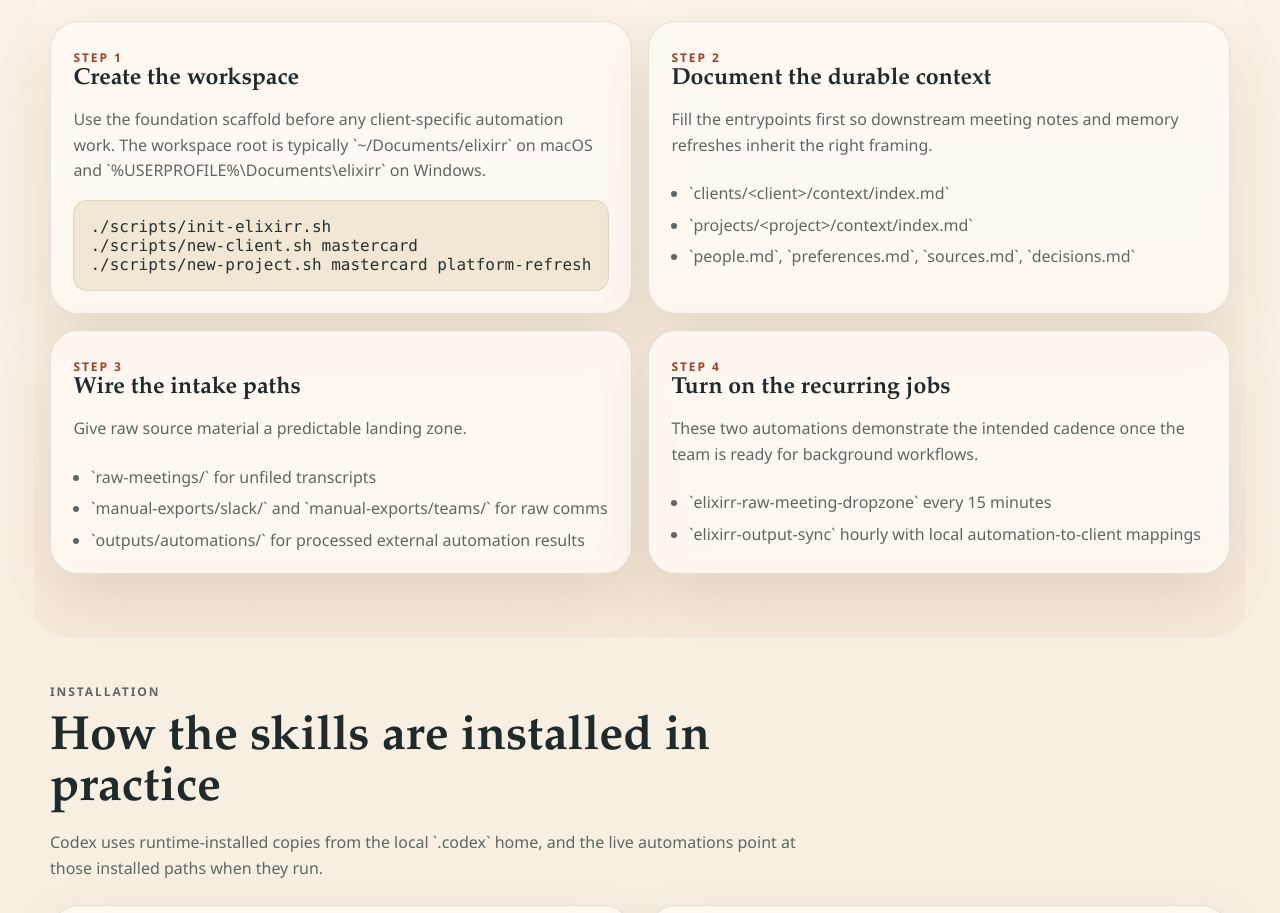
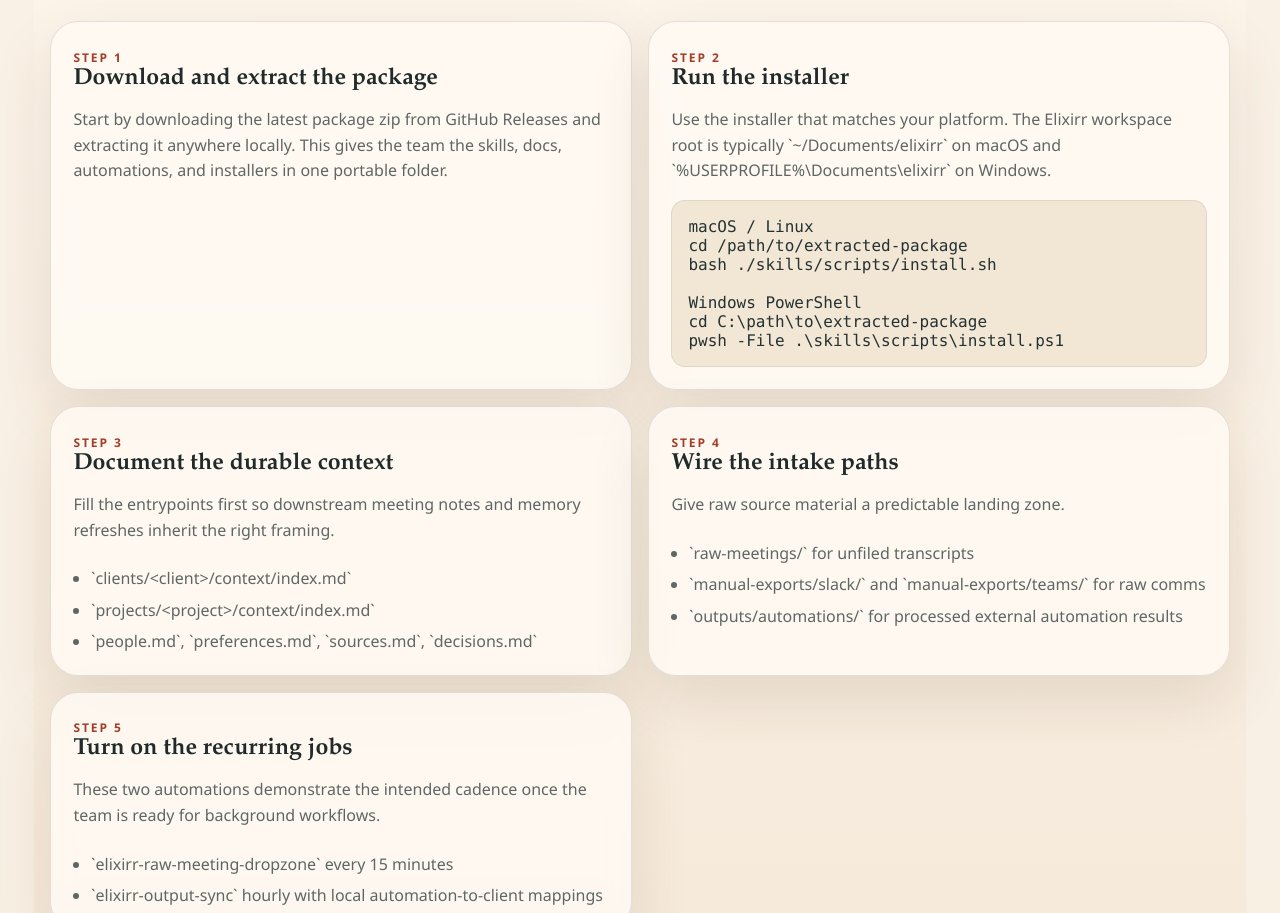
Before and after one commit to digitales/elixirr-workspace-manager, a plain HTML site: page skills/docs/index.html in a window 1280 px wide. Shown: the part 3100-4013 px from the top of the page. Drawn offline with Linux system fonts and the light colour scheme.

Commit message:
Add zip distribution

```diff
--- a/skills/docs/index.html
+++ b/skills/docs/index.html
@@ -181,15 +181,25 @@
           <div class="setup-grid">
             <article class="setup-card">
               <span class="setup-step">Step 1</span>
-              <h3>Create the workspace</h3>
-              <p>Use the foundation scaffold before any client-specific automation work. The workspace root is typically `~/Documents/elixirr` on macOS and `%USERPROFILE%\Documents\elixirr` on Windows.</p>
-              <pre><code>./scripts/init-elixirr.sh
-./scripts/new-client.sh mastercard
-./scripts/new-project.sh mastercard platform-refresh</code></pre>
+              <h3>Download and extract the package</h3>
+              <p>Start by downloading the latest package zip from GitHub Releases and extracting it anywhere locally. This gives the team the skills, docs, automations, and installers in one portable folder.</p>
             </article>
 
             <article class="setup-card">
               <span class="setup-step">Step 2</span>
+              <h3>Run the installer</h3>
+              <p>Use the installer that matches your platform. The Elixirr workspace root is typically `~/Documents/elixirr` on macOS and `%USERPROFILE%\Documents\elixirr` on Windows.</p>
+              <pre><code>macOS / Linux
+cd /path/to/extracted-package
+bash ./skills/scripts/install.sh
+
+Windows PowerShell
+cd C:\path\to\extracted-package
+pwsh -File .\skills\scripts\install.ps1</code></pre>
+            </article>
+
+            <article class="setup-card">
+              <span class="setup-step">Step 3</span>
               <h3>Document the durable context</h3>
               <p>
                 Fill the entrypoints first so downstream meeting notes and memory refreshes
@@ -203,7 +213,7 @@
             </article>
 
             <article class="setup-card">
-              <span class="setup-step">Step 3</span>
+              <span class="setup-step">Step 4</span>
               <h3>Wire the intake paths</h3>
               <p>Give raw source material a predictable landing zone.</p>
               <ul class="compact-list">
@@ -214,7 +224,7 @@
             </article>
 
             <article class="setup-card">
-              <span class="setup-step">Step 4</span>
+              <span class="setup-step">Step 5</span>
               <h3>Turn on the recurring jobs</h3>
               <p>These two automations demonstrate the intended cadence once the team is ready for background workflows.</p>
               <ul class="compact-list">
@@ -239,7 +249,7 @@
             <article class="setup-card">
               <span class="setup-step">Package</span>
               <h3>Local skill package</h3>
-              <p>This skills folder contains the skill definitions, docs, and installer scripts used to refresh a local Codex install.</p>
+              <p>This package is designed to be downloaded, extracted locally, and used in place. It contains the skill definitions, docs, and installer scripts used to refresh a local Codex install.</p>
               <ul class="compact-list">
                 <li>`skills/&lt;skill-name&gt;/` contains each skill definition</li>
                 <li>`skills/scripts/` contains the macOS/Linux and Windows installers</li>
@@ -262,7 +272,7 @@
               <span class="setup-step">Refresh</span>
               <h3>Installer scripts for each platform</h3>
               <p>
-                The simplest team path is to use the local installer script for their platform.
+                The simplest team path is to download the package, extract it, open a terminal in that folder, and use the installer script for their platform.
                 Under the hood, both installers follow the same refresh model: copy updated
                 skill folders or files into the local Codex skills directory, then copy or
                 update the matching automation TOMLs in the local Codex automations directory.
@@ -272,10 +282,12 @@
 cp automations/elixirr-raw-meeting-dropzone/automation.toml \
   ~/.codex/automations/elixirr-raw-meeting-dropzone/automation.toml</code></pre>
               <pre><code>macOS / Linux
+cd /path/to/extracted-package
 bash ./skills/scripts/install.sh
 bash ./skills/scripts/install.sh --dry-run
 
 Windows PowerShell
+cd C:\path\to\extracted-package
 pwsh -File .\skills\scripts\install.ps1
 pwsh -File .\skills\scripts\install.ps1 -DryRun</code></pre>
             </article>
```
Also changed, not shown: 6 other files.
